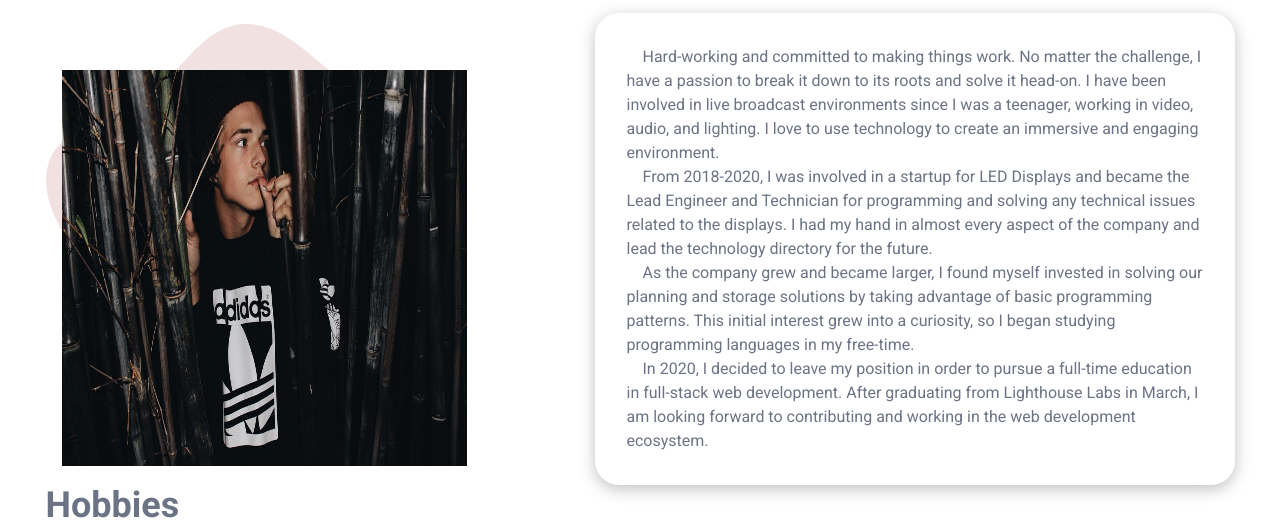
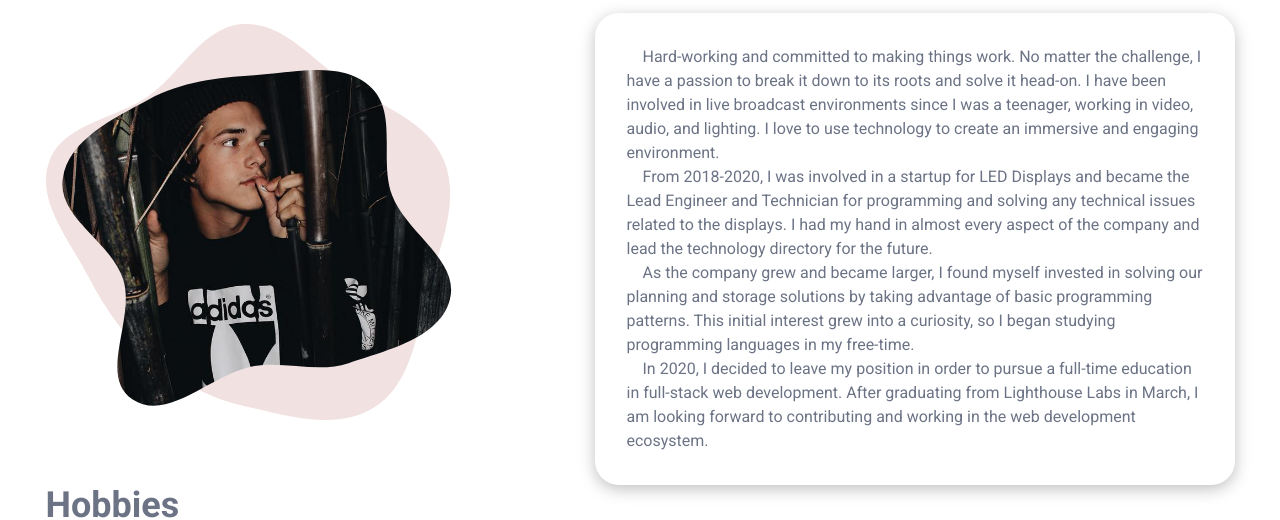
Before and after one commit to babs20/babs-portfolio, a React (Create React App) app: page / in a window 1280 px wide. Shown: the part 183-703 px from the top of the page. Built offline with nearby package versions, Linux system fonts and the light colour scheme; what @tailwindcss/typography would draw is missing.

Commit message:
add the mask class back in

```diff
--- a/src/index.css
+++ b/src/index.css
@@ -5,3 +5,8 @@
 .indent {
   text-indent: 1rem;
 }
+
+.mask-image {
+  clip-path: url(#clip);
+  object-fit: cover;
+}
```
